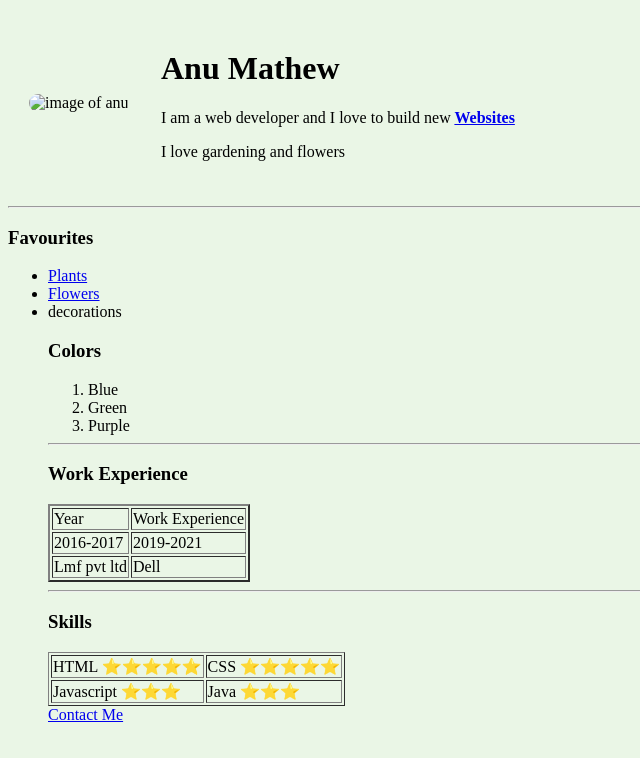
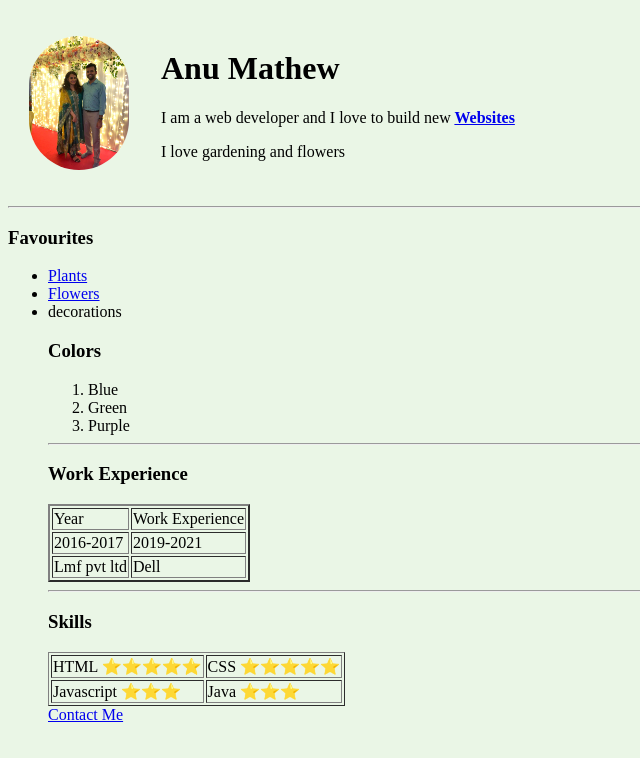
Before and after one commit to Anumathew1/cv, a plain HTML site: page index.html in a window 1280 px wide. Shown: the whole page, without its empty margins (0-640 px from the left). Drawn offline with Linux system fonts and the light colour scheme.

Commit message:
Update index.html

```diff
--- a/index.html
+++ b/index.html
@@ -21,7 +21,7 @@
     <body style="background-color:#EAF6E6;">
         <table cellspacing="20">
             <tr>
-                <td><img src="images/img.jpeg" alt="image of anu"></td>
+                <td><img src="img.jpeg" alt="image of anu"></td>
                 <td><h1>Anu Mathew</h1>
         <p>I am a web developer and I love to build new<strong>
             <a href="https://nilgiris.nic.in/tourist-place/botanical-garden/">Websites</a></strong></p>
```
